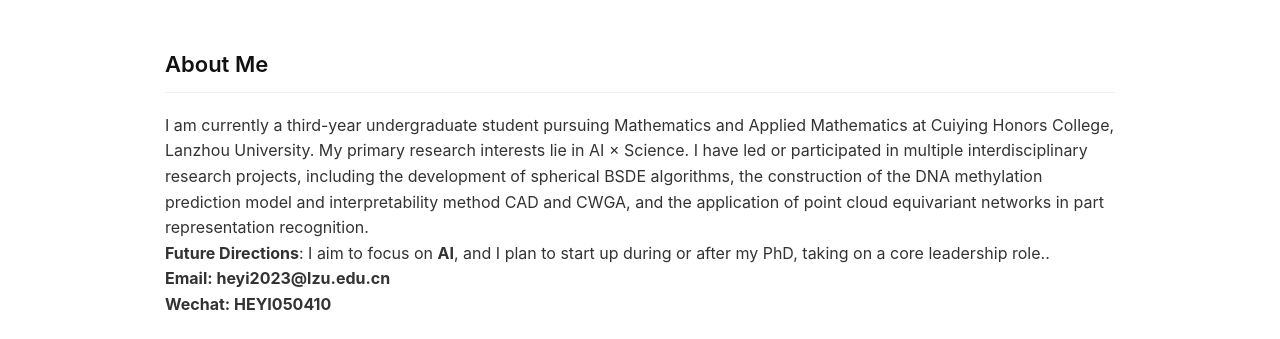
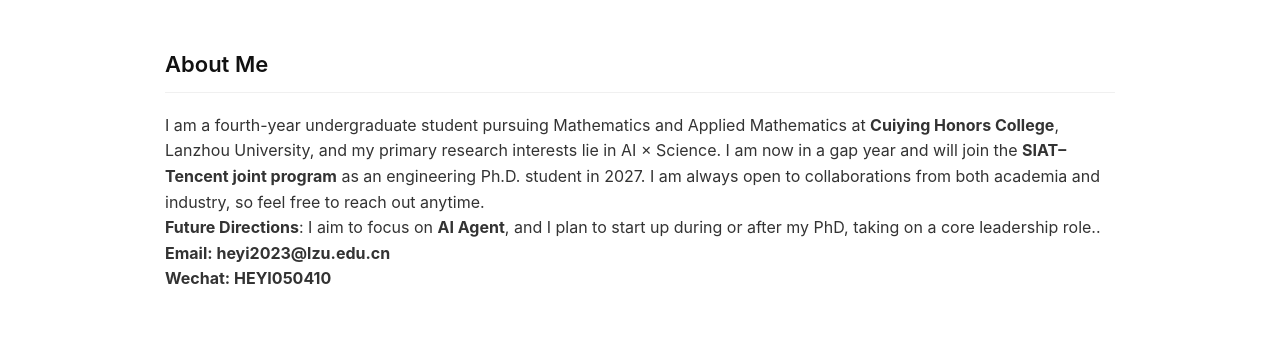
Before and after one commit to hy-0003/hy-0003.github.io, a plain HTML site: page index.html in a window 1280 px wide. Shown: the part 339-678 px from the top of the page. Drawn offline with Linux system fonts and the light colour scheme; some packages are replaced by stand-ins of ours; a script that the page names is missing.

Commit message:
update,Gaping

```diff
--- a/index.html
+++ b/index.html
@@ -90,9 +90,10 @@
 
     <div class="section">
         <h2>About Me</h2>
-        <p>I am currently a third-year undergraduate student pursuing Mathematics and Applied Mathematics at Cuiying Honors College, Lanzhou University.
-            My primary research interests lie in AI × Science. I have led or participated in multiple interdisciplinary research projects, including the development of spherical BSDE algorithms, the construction of the DNA methylation prediction model and interpretability method CAD and CWGA, and the application of point cloud equivariant networks in part representation recognition.</p>
-        <p><b>Future Directions</b>: I aim to focus on <b>AI</b>, and I plan to start up during or after my PhD, taking on a core leadership role..</p>
+        <p>I am a fourth-year undergraduate student pursuing Mathematics and Applied Mathematics at <b>Cuiying Honors College</b>, Lanzhou University, and my primary research interests lie in AI × Science.
+            I am now in a gap year and will join the <b>SIAT–Tencent joint program</b> as an engineering Ph.D. student in 2027.
+            I am always open to collaborations from both academia and industry, so feel free to reach out anytime.</p>
+        <p><b>Future Directions</b>: I aim to focus on <b>AI Agent</b>, and I plan to start up during or after my PhD, taking on a core leadership role..</p>
         <p><b>Email: heyi2023@lzu.edu.cn</b></p>
         <p><b>Wechat: HEYI050410</b></p>
     </div>
```
